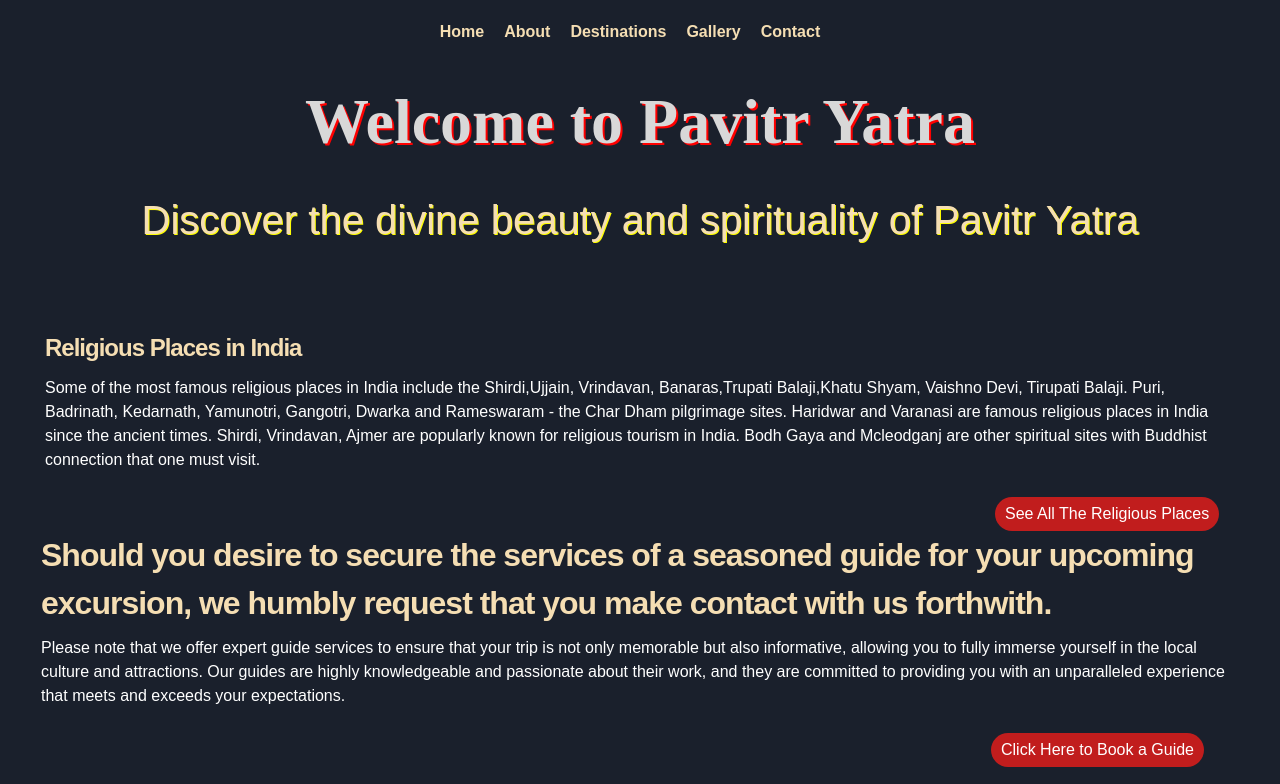
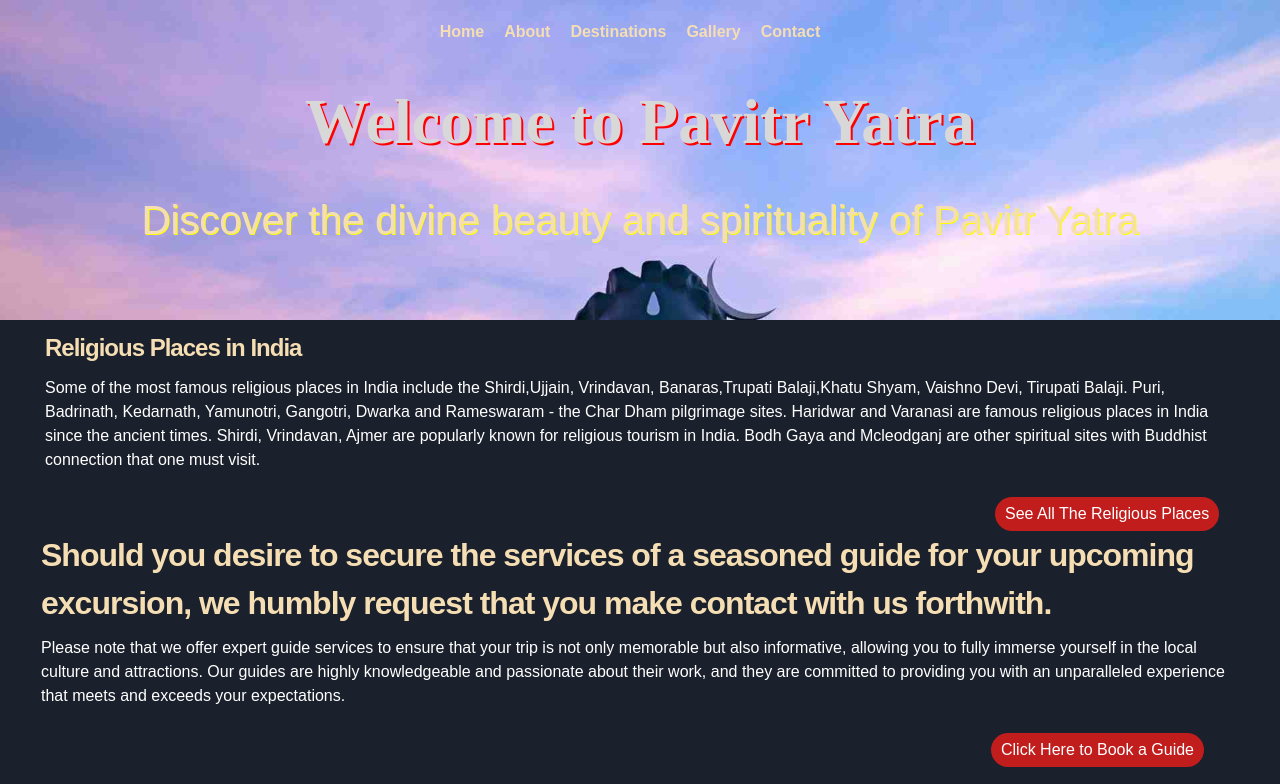
Before and after one commit to kapiltiwari1411/Pavitr-Yatra, a plain HTML site: page index.html in a window 1280 px wide. Shown: the top 784 px of the page. Drawn offline with Linux system fonts and the light colour scheme.

Commit message:
Update cht.css

```diff
--- a/css/cht.css
+++ b/css/cht.css
@@ -23,8 +23,7 @@ header {
 	background-color: #1a202c;
 
 	text-align: center;
-	/* background-image: url(/images/G3.jpg); */
-
+ background-image: url(/images/G3.jpg);
 }
 
 nav {
```
